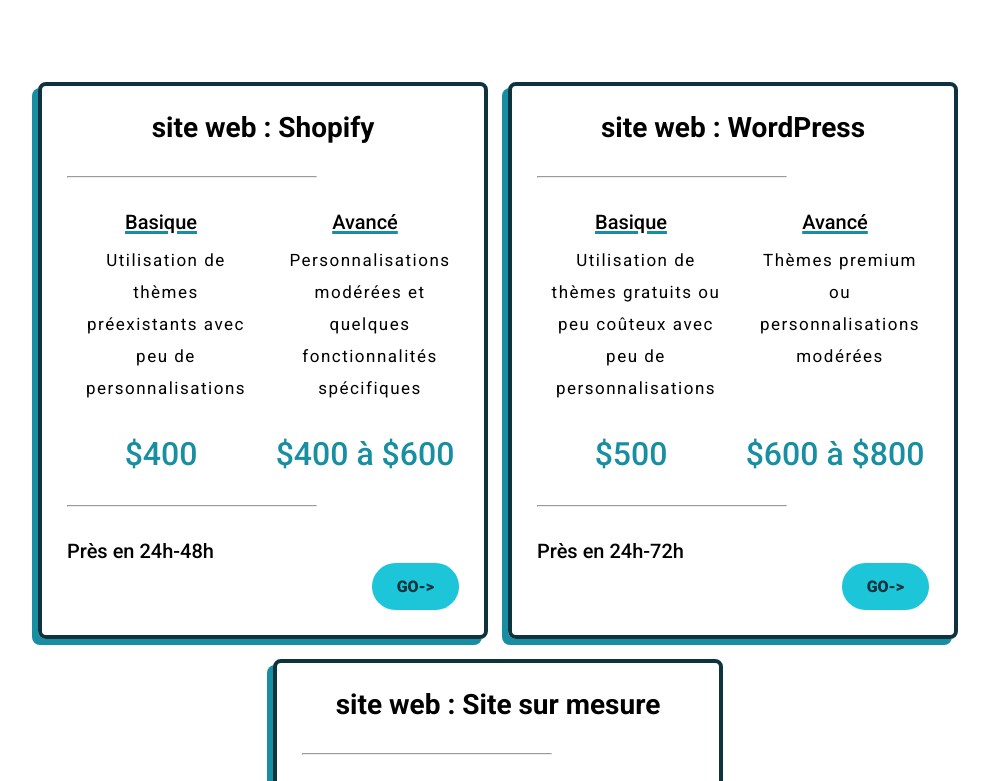
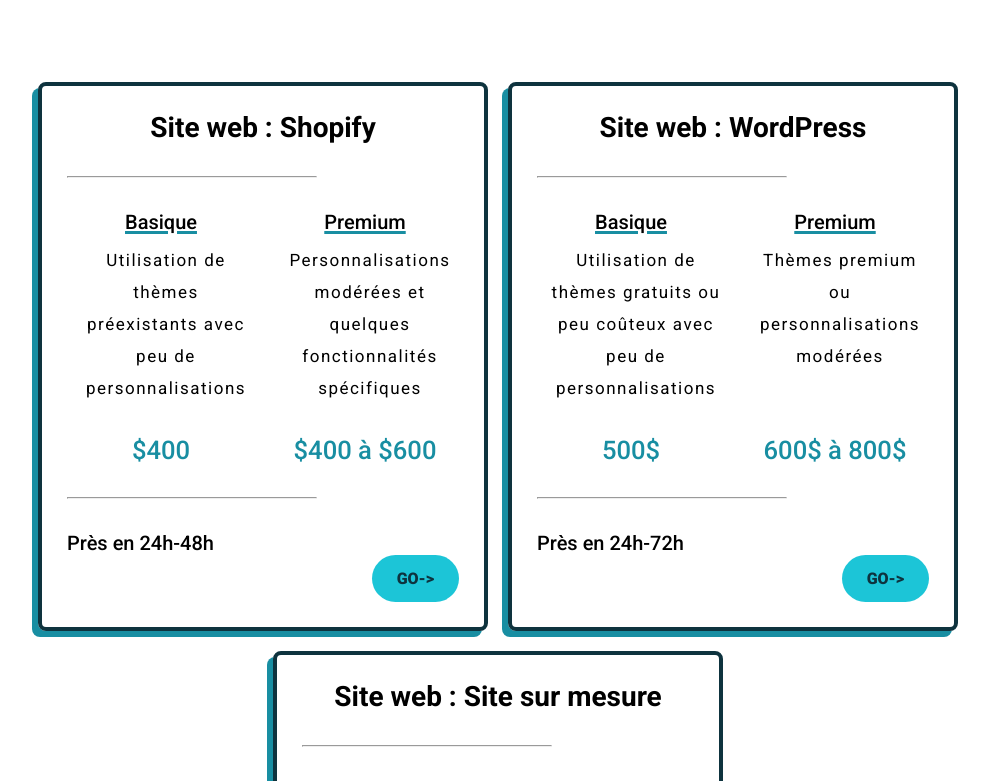
Before and after one commit to ismailsayen/DHB, a React (Vite) app in the folder projectHDB/: page / in a window 1280 px wide. Shown: the part 1239-2020 px from the top of the page, without its empty margins (222-1211 px from the left). Built offline with nearby package versions, Linux system fonts and the light colour scheme.

Commit message:
na9ss7 l font size n price

```diff
--- a/projectHDB/src/components/Cards.jsx
+++ b/projectHDB/src/components/Cards.jsx
@@ -12,7 +12,7 @@
         cost: "$400",
       },
       {
-        type: "Avancé",
+        type: "Premium",
         description:
           "Personnalisations modérées et quelques fonctionnalités spécifiques",
         cost: "$400 à $600",
@@ -27,12 +27,12 @@
         type: "Basique",
         description:
           "Utilisation de thèmes gratuits ou peu coûteux avec peu de personnalisations",
-        cost: "$500",
+        cost: "500$",
       },
       {
-        type: "Avancé",
+        type: "Premium",
         description: "Thèmes premium ou personnalisations modérées",
-        cost: "$600 à $800",
+        cost: "600$ à 800$",
       },
     ],
     turnaroundTime: "Près en 24h-72h",
@@ -44,7 +44,7 @@
         type: "Exclusif",
         description:
           "Thèmes et design sur mesure, développement de plugins spécifiques, fonctionnalités uniques et intégrations complexes avec conception graphique de base HTML, CSS, JavaScript",
-        cost: "€1000+",
+        cost: "+1000$",
       },
     ],
     turnaroundTime: "Durée dépend de la demande du client",
@@ -55,7 +55,7 @@
     <>
       {services.map((ele, ind) => (
         <div key={ind} className="card">
-          <h3>site web : {ele.platform}</h3>
+          <h3>Site web : {ele.platform}</h3>
           <hr />
 
           {ele.developmentCosts.length > 1 ? (
--- a/projectHDB/src/components/Hero.jsx
+++ b/projectHDB/src/components/Hero.jsx
@@ -59,7 +59,7 @@
                         className="img1"
                     />
                     <h1>
-                        Votre Site Pret en Moins de<span> 48H</span>
+                        Votre Site Prêt en Moins de<span> 48H</span>
                     </h1>
                     <p>Des solutions numériques pour votre réussite</p>
                     <a href={linkPhone} target="_blank">
--- a/projectHDB/src/styles/card.css
+++ b/projectHDB/src/styles/card.css
@@ -60,6 +60,7 @@
 
 .col-price{
     font-weight: 500;
+    font-size: 1.6em;
 }
 
 .col1, .col2 {
```
